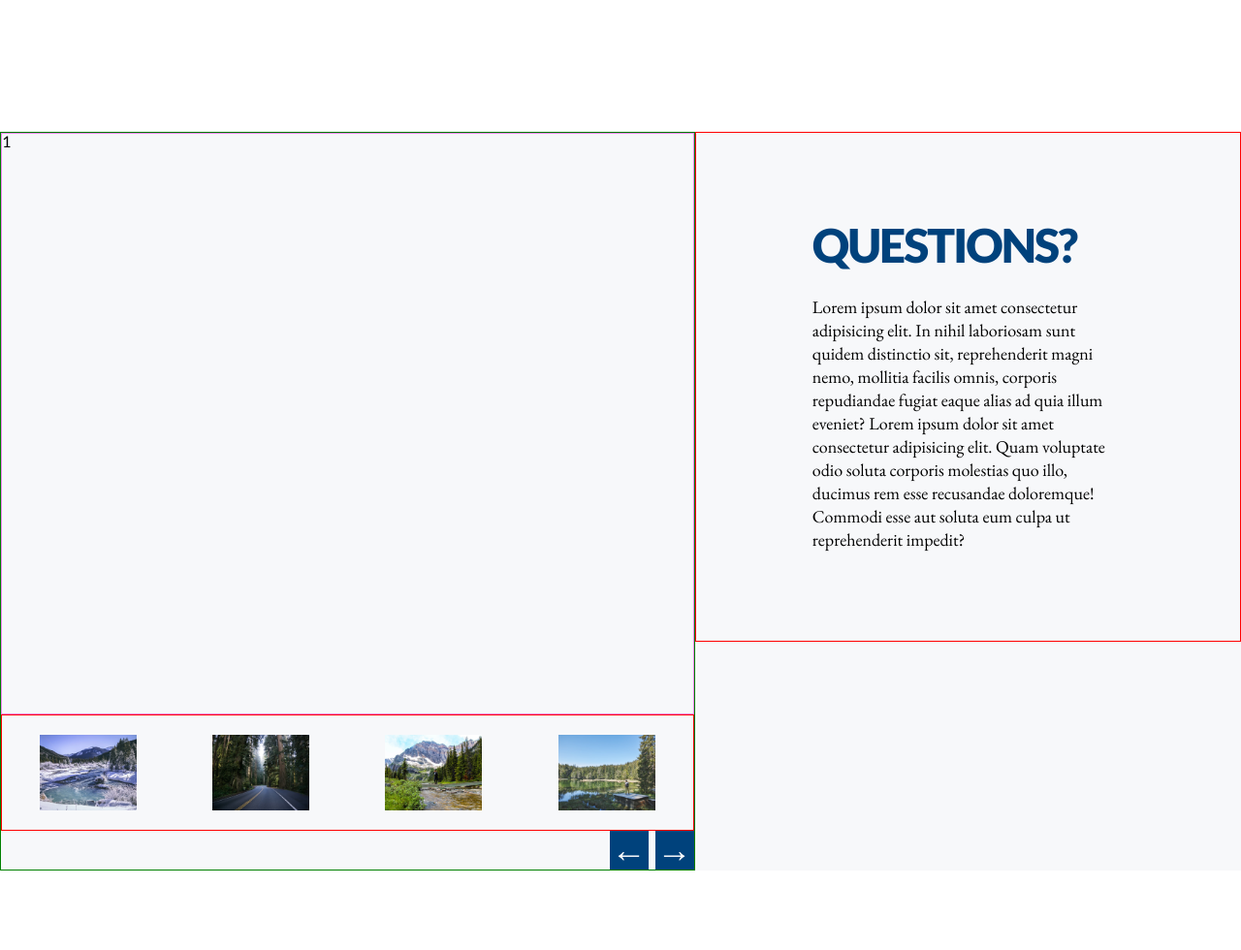
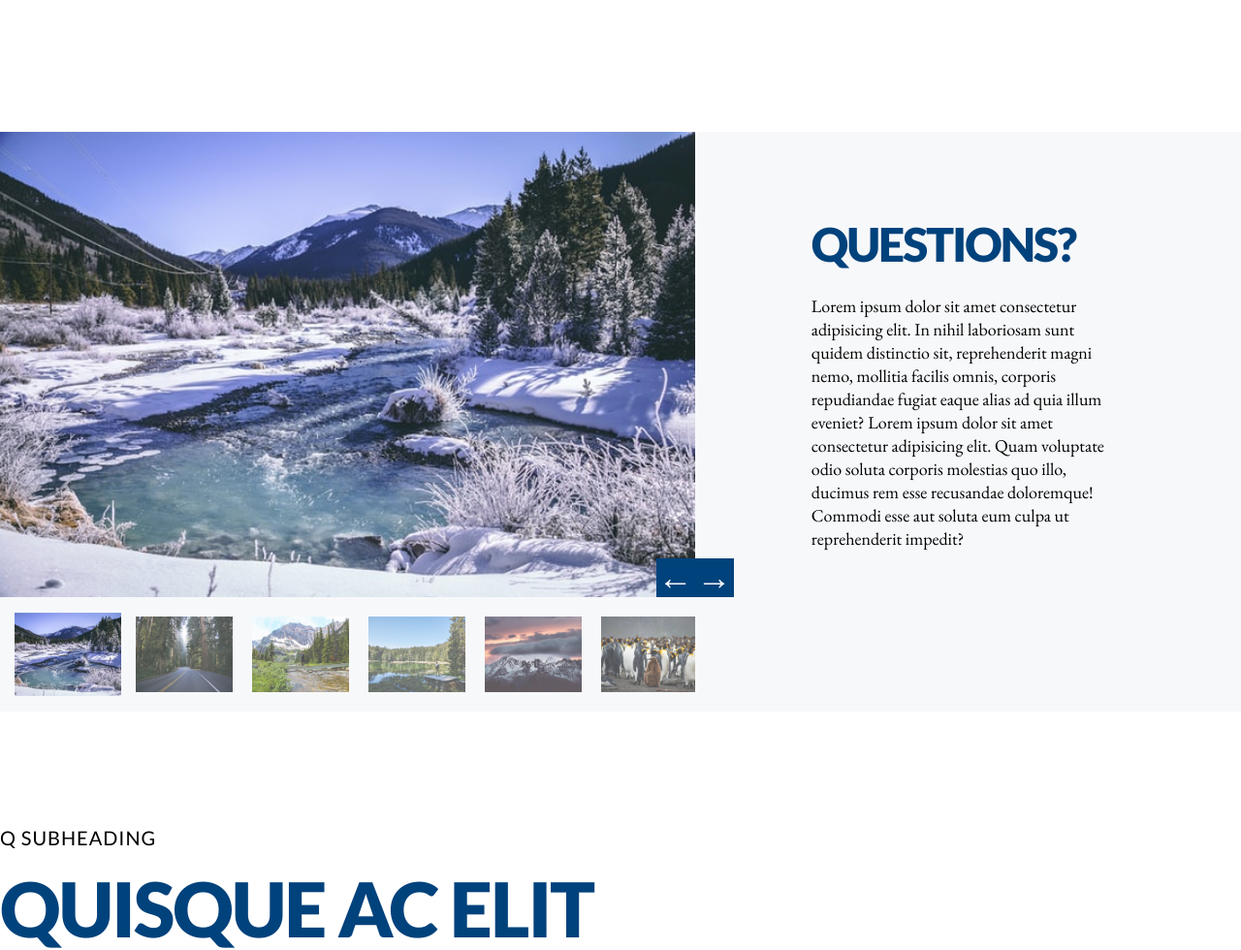
Before and after one commit to grzegorzmakuch/wunderman-uid-test, a website: page src/pages/index.html in a window 1280 px wide. Shown: the part 1220-2200 px from the top of the page at 97% size. Drawn offline with nearby package versions, Linux system fonts and the light colour scheme.

Commit message:
gallery js

```diff
--- a/src/pages/gallery.js
+++ b/src/pages/gallery.js
@@ -1,50 +1,41 @@
-const prevBtn = document.querySelector('.image-viewer__buttons--prev');
-const nextBtn = document.querySelector('.image-viewer__buttons--next');
-const bigView = document.querySelector('.image-viewer__picture');
-const unorderedList = document.querySelector('.image-viewer__thumbnails');
+const prevBtn = document.querySelector('.js--btn-prev');
+const nextBtn = document.querySelector('.js--btn-next');
+const bigPicture = document.querySelector('.image-viewer__picture');
+const thumbnailsContainer = document.querySelector('.image-viewer__thumbnails');
+let activeThumbnails = document.getElementsByClassName('active');
+
 const folderName = "./../assets/img/";
 const fileExtension = ".jpg";
-let activeThumb = 1;
-let activeThumbValue = 1;
+const maxThumbnailsToView = 10; // powinno byc dynamiczne po przeskanowaniu folderu
 
-const itemsAmount = 5;
-
-function addListItem(val) {
-    const img = document.createElement('img');
-    img.src = folderName + val + fileExtension;
-    const newLi = document.createElement("li");
-    newLi.appendChild(img);
-    unorderedList.appendChild(newLi).className = "image-viewer__thumbnails--item";
+function loadThumbnails(fileName) {
+    const imgSelector = document.createElement('img');
+    imgSelector.src = folderName + fileName + fileExtension;
+    thumbnailsContainer.appendChild(imgSelector).className = "image-viewer__thumbnails--item";
 }
 
-for(let i = 1; i < itemsAmount; i++) {
-    addListItem(i);
+for(let i = 1; i < maxThumbnailsToView; i++) {
+    loadThumbnails(i);
 }
 
-const thumbs = document.querySelectorAll('.thumbnails--item');
-bigView.textContent = activeThumb;
+let thumbnails = document.getElementsByClassName('image-viewer__thumbnails--item');
+bigPicture.src = thumbnails[0].src;
+thumbnailsContainer.firstElementChild.classList.add('active');
 
-for(let i = 0; i < thumbs.length; i++) {
-    thumbs[i].addEventListener("click", function() {
-        activeThumbValue = new Number(thumbs[i].textContent);
+for(let i = 0; i < thumbnails.length; i++) {
+    thumbnails[i].addEventListener("click", () => {
+        if(activeThumbnails.length > 0) {
+            activeThumbnails[0].classList.remove('active');
+        }
+        thumbnails[i].classList.add('active');
+        bigPicture.src = thumbnails[i].src;
     })
 }
 
 nextBtn.addEventListener("click", () => {
-    if(activeThumbValue < itemsAmount) {
-        activeThumbValue++;
-        bigView.textContent = activeThumbValue;
-    } else {
-        nextBtn.removeAttribute("a");
-    }
-
+    thumbnailsContainer.scrollLeft += 200;
 })
 
 prevBtn.addEventListener("click", () => {
-    if(activeThumbValue > 1) {
-        activeThumbValue--;
-        bigView.textContent = activeThumbValue;
-    } else {
-        prevBtn.removeAttribute("a");
-    }
+    thumbnailsContainer.scrollLeft -= 200;
 })
--- a/src/pages/index.html
+++ b/src/pages/index.html
@@ -38,12 +38,13 @@
         <section class="gallery">
             <div class="gallery__container">
                 <div class="image-viewer">
-                    <div class="image-viewer__picture"></div>
-                    <ul class="image-viewer__thumbnails"></ul>
-                    <div class="image-viewer__buttons">
-                        <div class="image-viewer__buttons--prev">&#8592;</div>
-                        <div class="image-viewer__buttons--next">&#8594;</div>
+                    <img class="image-viewer__picture" src="#">
+                    <div class="buttons-container">
+                        <div class="buttons-container__button js--btn-prev">&#8592;</div>
+                        <div class="buttons-container__button js--btn-next">&#8594;</div>
                     </div>
+                    <div class="image-viewer__thumbnails">
+                    </div> <!--tutaj generuja sie miniatury-->
                 </div>
                 <aside class="aside-content">
                     <h2 class="aside-content__heading">questions?</h2>
--- a/src/scss/style.scss
+++ b/src/scss/style.scss
@@ -39,12 +39,6 @@ p {
 a {
     text-decoration: none;
     color: inherit;
-}
-
-img {
-    width: 100%;
-    height: 100%;
-    object-fit: cover;
 }
 
 .header {
@@ -92,7 +86,7 @@ img {
         letter-spacing: 1.4px;
         transition: color .2s ease;
         &:hover {
-            color: #ccc;
+            color: $backgroundGrey;
         }
     }
 }
@@ -154,7 +148,6 @@ img {
 
 
 .content {
-    // border: 1px solid darkmagenta;
     max-width: 1112px;
     padding: 0 120px;
     margin: 0 auto 166px;
@@ -195,58 +188,67 @@ img {
 
 .image-viewer {
     width: 56%;
-    border: 1px solid green;
+    position: relative;
     display: flex;
     flex-direction: column;
     justify-content: center;
     align-items: flex-end;
     &__picture {
-        border: 1px solid violet;
         width: 100%;
-        height: 600px;
+        height: 480px;
+        object-fit: cover;
+        margin: 0 auto;
     }
     &__thumbnails {
-        border: 1px solid red;
         display: flex;
+        flex-wrap: nowrap;
+        overflow-x: hidden;
         align-items: center;
-        justify-content: space-around;
+        justify-content: space-between;
         width: 100%;
+        padding: 20px 10px;
     }
     &__thumbnails--item {
-        margin: 20px 0;
-        width: 100px;
+        object-fit: cover;
+        margin: 0 10px;
+        max-width: 100px ;
         height: 78px;
-        list-style: none;
-        display: block;
+        opacity: .7;
+        transition: .3s;
+        &:hover {
+            opacity: 1;
+            cursor: pointer;
+        }
     }
-    &__buttons {
+}
+
+.active {
+    transform: scale(1.1);
+    opacity: 1;
+}
+
+.buttons-container {
+    position: absolute;
+    top: 440px;
+    right: -40px;
+    display: flex;
+    justify-content: center;
+    &__button {
         font-size: 36px;
         text-align: center;
-        &--next {
-            display: inline-block;
-            width: 40px;
-            height: 40px;
-            background-color: $headerBlue;
-            color: $mainFont;
-        }
-        &--prev {
-            display: inline-block;
-            width: 40px;
-            height: 40px;
-            background-color: $headerBlue;
-            color: $mainFont;
-        }
+        width: 40px;
+        height: 40px;
+        background-color: $headerBlue;
+        color: $mainFont;
         &:hover {
             cursor: pointer
         }
     }
-
 }
 
 .aside-content {
     width: 44%;
     padding: 92px 120px;
-    border:1px solid red;
     &__heading {
         text-transform: uppercase;
         font-size: 48px;
@@ -263,9 +265,8 @@ img {
 }
 
 .bonus-content {
-    //  border: 1px solid darkmagenta;
      max-width: 1336px;
-     padding: 0 200px 0 0;
+     padding-right: 200px;
      margin: 0 auto;
      text-align: left;
      &__heading {
```
Also changed, not shown: src/assets/img/5.jpg (added), src/assets/img/6.jpg (added), src/assets/img/7.jpg (added), src/assets/img/8.jpg (added), src/assets/img/9.jpg (added), src/pages/style.css.
